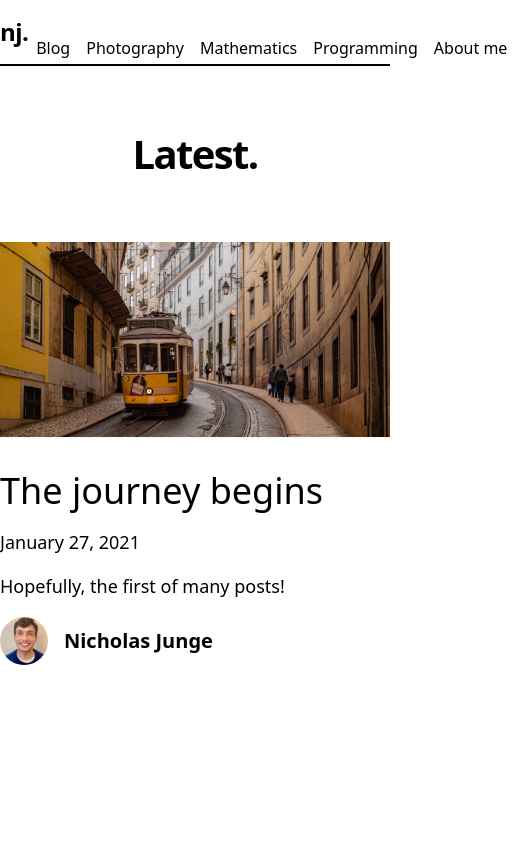
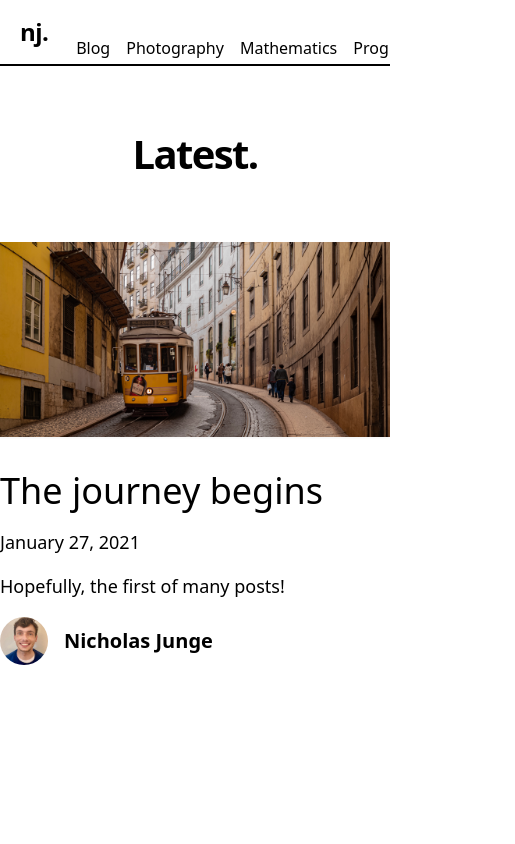
Before and after one commit to nicholasjng/personal-website, a Next.js app: page / in a window 390 px wide. Shown: the top 844 px of the page, 515 px wide, since content can reach past the window. Built offline with nearby package versions, Linux system fonts and the light colour scheme.

Commit message:
Overflow x-scroll header

```diff
--- a/components/header.tsx
+++ b/components/header.tsx
@@ -15,8 +15,8 @@ type LinkItem = {
 
 export default function Header({ location }: Props) {
   return (
-    <header className="sticky top-0 z-10 mb-5 bg-white border-b-2 border-black whitespace-nowrap py-4">
-      <h1 className="text-2xl md:text-4xl font-bold tracking-tight md:tracking-tighter inline-block sm:ml-5 md:ml-10">
+    <header className="sticky top-0 z-10 mb-5 bg-white border-b-2 border-black whitespace-nowrap py-4 overflow-x-scroll">
+      <h1 className="text-2xl md:text-4xl font-bold tracking-tight md:tracking-tighter inline-block ml-5 md:ml-10 mr-5 md:mr-0">
         <Link href="/">
           <a href="/" className="hover:underline">
             nj.
```
